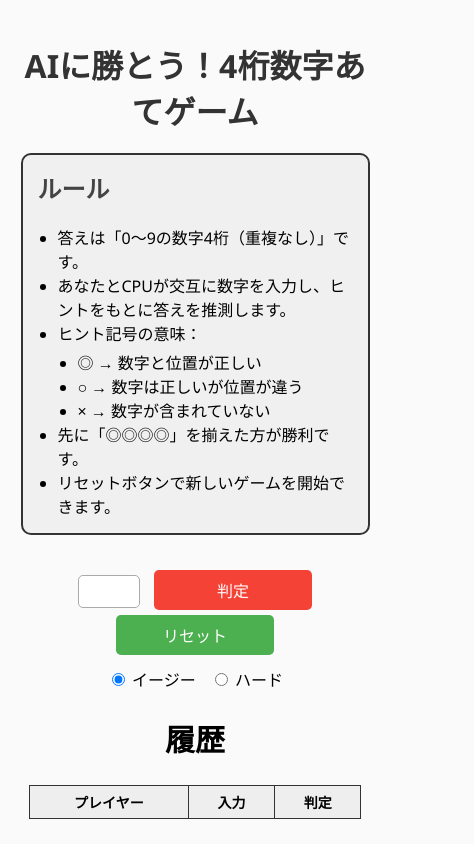
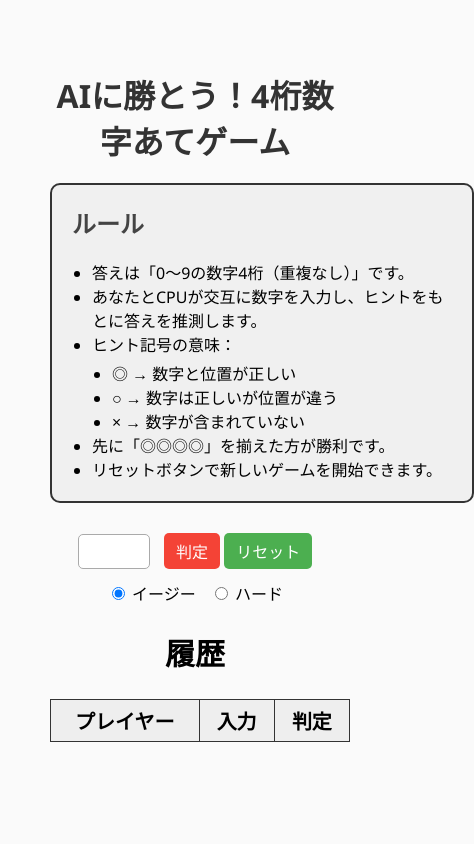
Before and after one commit to nishiharatakato/number-game, a plain HTML site: page index.html in a window 390 px wide. Shown: the whole page, 474 px wide, since content can reach past the window. Drawn offline with Linux system fonts and the light colour scheme.

Commit message:
スマホ対応なし

```diff
--- a/style.css
+++ b/style.css
@@ -126,31 +126,3 @@ button#resetBtn:hover {
 #history th {
   background-color: #eee;
 }
-
-@media (max-width: 600px) {
-  body {
-    padding: 20px;
-  }
-
-  #rules {
-    width: 90%;
-    padding: 15px;
-  }
-
-  input#guessInput {
-    width: 50px;
-    font-size: 18px;
-  }
-
-  button#guessBtn, button#resetBtn {
-    width: 45%;
-    font-size: 16px;
-    padding: 8px 0;
-    margin-top: 5px;
-  }
-
-  #history {
-    width: 95%;
-    font-size: 14px;
-  }
-}
```
